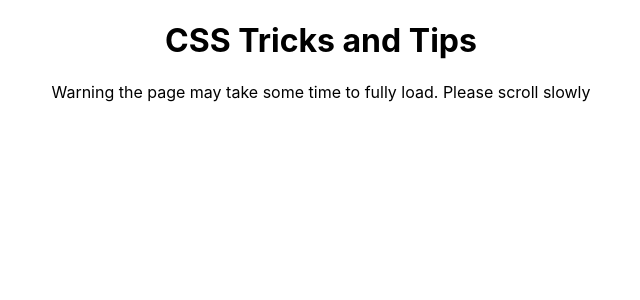
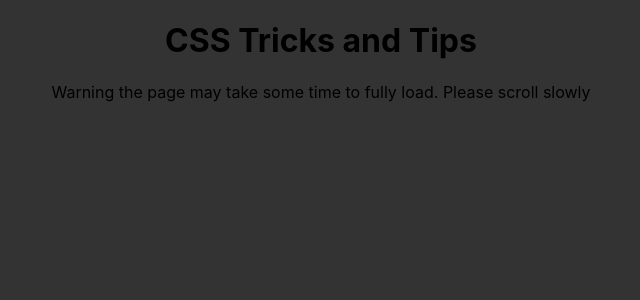
Before and after one commit to Danhayes3008/react-css-examples, a React (Create React App) app: page / in a window 1280 px wide. Shown: the top 300 px of the page, without its empty margins (319-959 px from the left). Built offline with nearby package versions, Linux system fonts and the light colour scheme.

Commit message:
changed the body color

```diff
--- a/src/App.css
+++ b/src/App.css
@@ -36,3 +36,6 @@
     transform: rotate(360deg);
   }
 }
+body{
+  background-color: #333333;
+}
--- a/src/App.js
+++ b/src/App.js
@@ -1,7 +1,6 @@
 import React from "react";
 import "./App.css";
 import Header from "./components/header.js";
-import Night from "./components/toggles.js";
 
 function App() {
   return (
```
